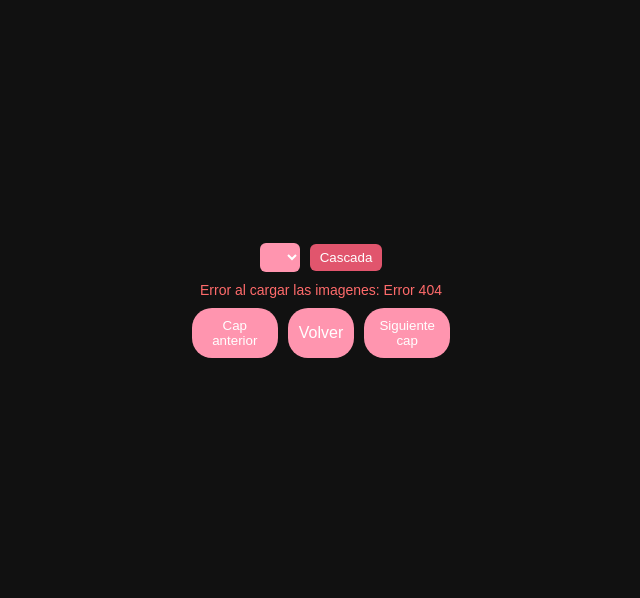
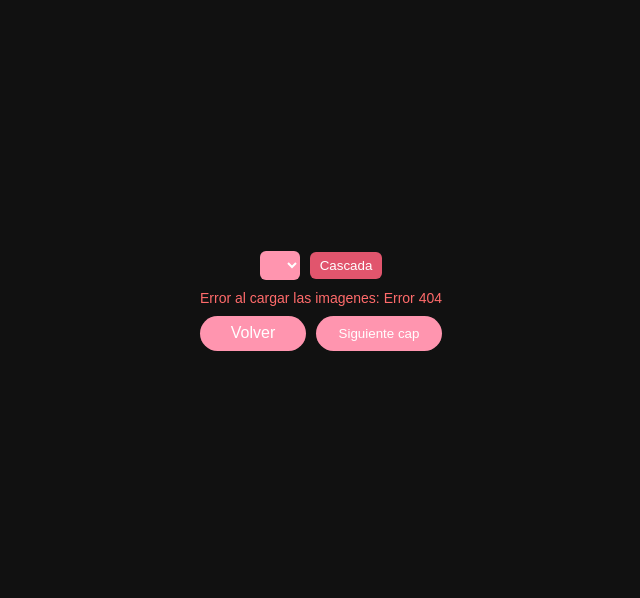
Before and after one commit to MagaseAi/NekoPrueba, a Flask app: template templates/lector.html in a window 1280 px wide. Shown: the part 72-670 px from the top of the page, without its empty margins (319-959 px from the left). Run offline with Flask 3, Linux system fonts and the light colour scheme; the template is opened without the code that fills it, so the values that code supplies are empty.

Commit message:
Cambio 38

```diff
--- a/templates/lector.html
+++ b/templates/lector.html
@@ -24,9 +24,9 @@
   </div>
 
   <div class="botones">
-    <button onclick="prevCap()">Cap anterior</button>
+    <button id="prevBtn" onclick="prevCap()">Cap anterior</button>
     <a href="/manga/{{ manga }}" class="back-btn">Volver</a>
-    <button onclick="nextCap()">Siguiente cap</button>
+    <button id="nextBtn" onclick="nextCap()">Siguiente cap</button>
   </div>
 
 </div>
@@ -52,15 +52,12 @@ const mangaName = "{{ manga }}";
 const capName = "{{ cap }}";
 const fetchUrl = "/capitulo/" + encodeURIComponent(mangaName) + "/" + encodeURIComponent(capName);
 
-console.log("Cargando desde:", fetchUrl);
-
 fetch(fetchUrl)
   .then(res => {
     if (!res.ok) throw new Error("Error " + res.status);
     return res.json();
   })
   .then(data => {
-    console.log("Imagenes recibidas:", data.length);
     paginas = data;
 
     if (paginas.length === 0) {
@@ -80,7 +77,6 @@ fetch(fetchUrl)
     mostrarPagina();
   })
   .catch(err => {
-    console.error("Error:", err);
     container.innerHTML = "<p style='color: #ff6b6b;'>Error al cargar las imagenes: " + err.message + "</p>";
   });
 
@@ -170,6 +166,17 @@ let capActual = "{{ cap }}";
 
 let index = capitulos.indexOf(capActual);
 
+const prevBtn = document.getElementById("prevBtn");
+const nextBtn = document.getElementById("nextBtn");
+
+if (index === 0) {
+  prevBtn.style.display = "none";
+}
+
+if (index === capitulos.length - 1) {
+  nextBtn.style.display = "none";
+}
+
 function nextCap() {
   if (index < capitulos.length - 1) {
     window.location.href = "/manga/" + encodeURIComponent(manga) + "/" + encodeURIComponent(capitulos[index + 1]);
```
